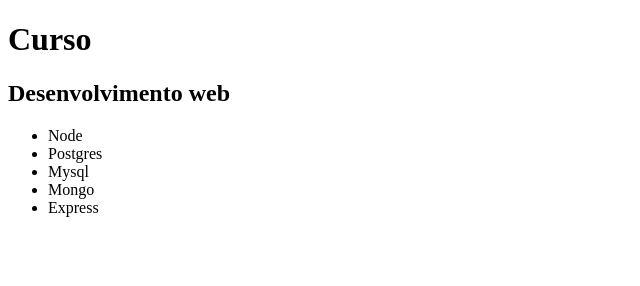
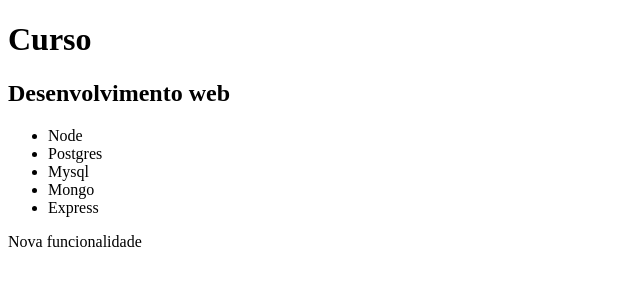
Before and after one commit to LuanBMartins/git-estudos, a website: page index.html in a window 1280 px wide. Shown: the whole page, without its empty margins (0-640 px from the left). Drawn offline with Linux system fonts and the light colour scheme.

Commit message:
nova funcionalidade

```diff
--- a/index.html
+++ b/index.html
@@ -22,5 +22,9 @@
         </ul>
     </section>
 
+    <section>
+        <p>Nova funcionalidade</p>
+    </section>
+
 </body>
 </html>
```
